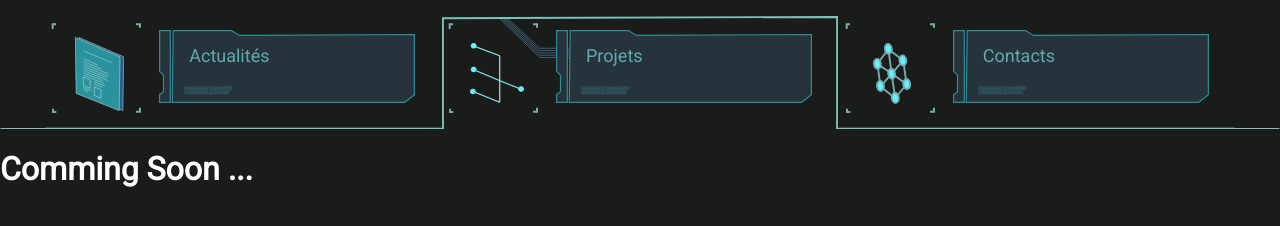
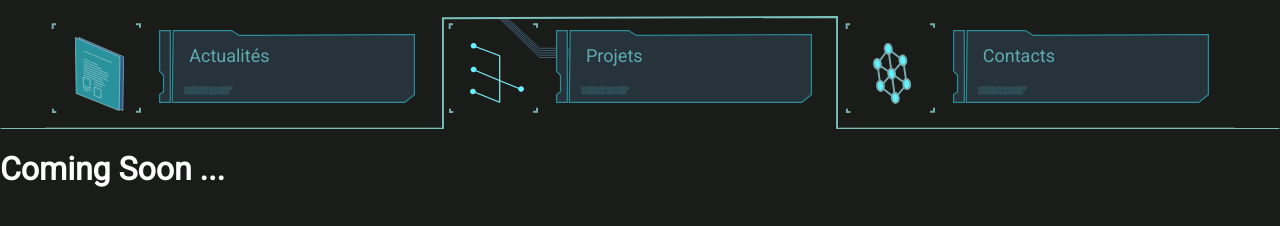
Before and after one commit to dBernard2027/SoftDiscovery.fr, a website built with Vite: page SoftDiscovery/project.html in a window 1280 px wide. Shown: the top 226 px of the page. Built offline with nearby package versions, Linux system fonts and the light colour scheme.

Commit message:
Index.html

```diff
--- a/SoftDiscovery/project.html
+++ b/SoftDiscovery/project.html
@@ -28,7 +28,7 @@
 
   </nav>
   <div class="project-front">
-    <h1>Comming Soon ...</h1>
+    <h1>Coming Soon ...</h1>
   </div>
 
   <script type="module" src="/src/main.ts"></script>
```
